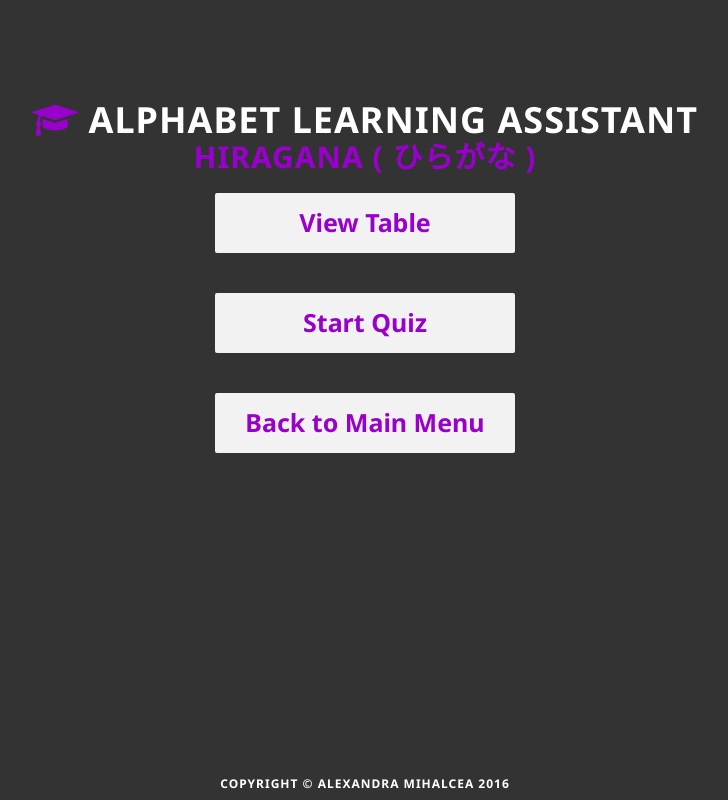
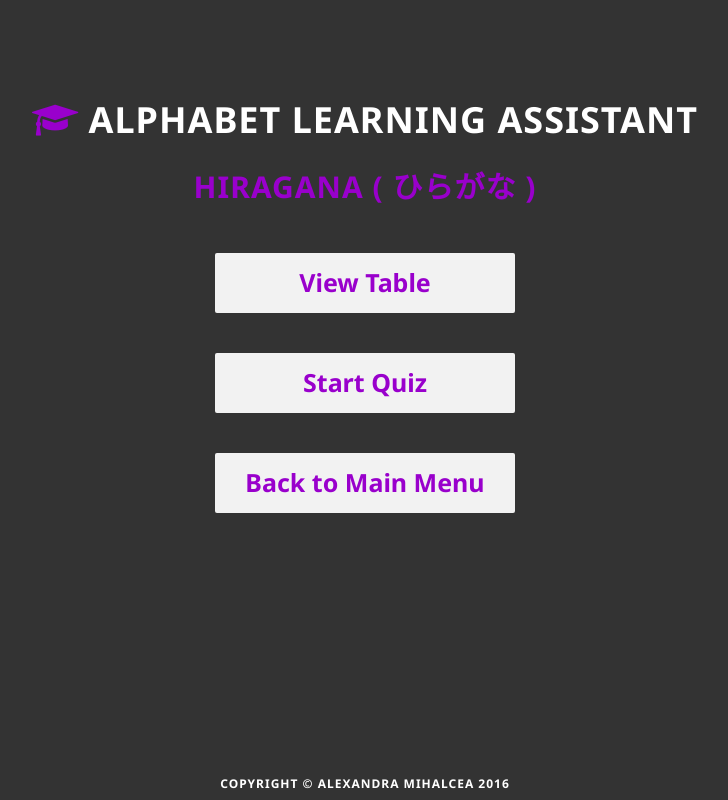
Before and after one commit to alexandra-mihalcea/alpha, a plain HTML site: page index.html in a window 1280 px wide. Both pictures are taken after a click on the button "Hiragana (あ)". Shown: the whole page, without its empty margins (275-1003 px from the left). Drawn offline with Linux system fonts and the light colour scheme.

Commit message:
fix language-menu-title padding

```diff
--- a/css/custom.css
+++ b/css/custom.css
@@ -49,6 +49,11 @@ h6 {
     font-weight: 700;
 	letter-spacing: 1px;
 	color:#FFF;
+}
+
+h2#language-menu-title {
+    padding-top: 30px;
+    padding-bottom: 30px;
 }
 
 @media(max-width:745px) {
```
